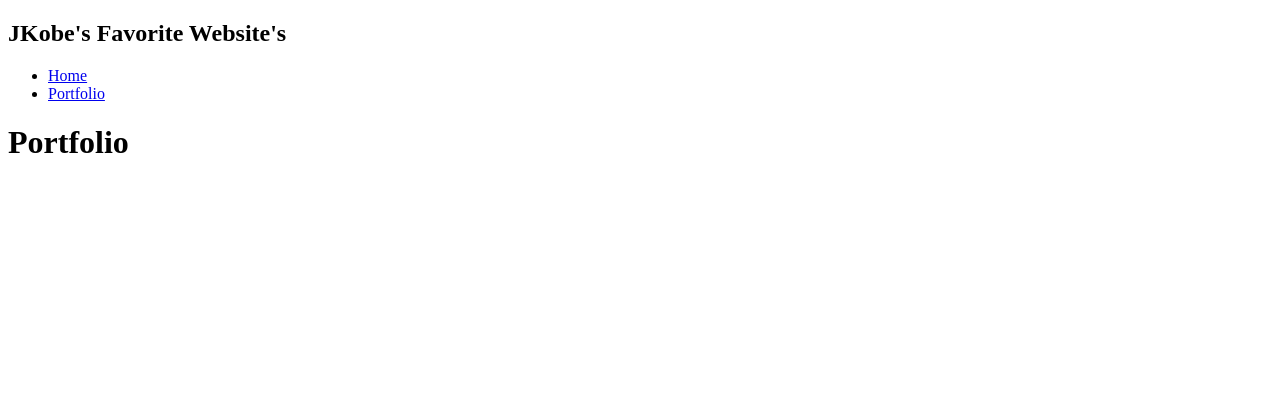
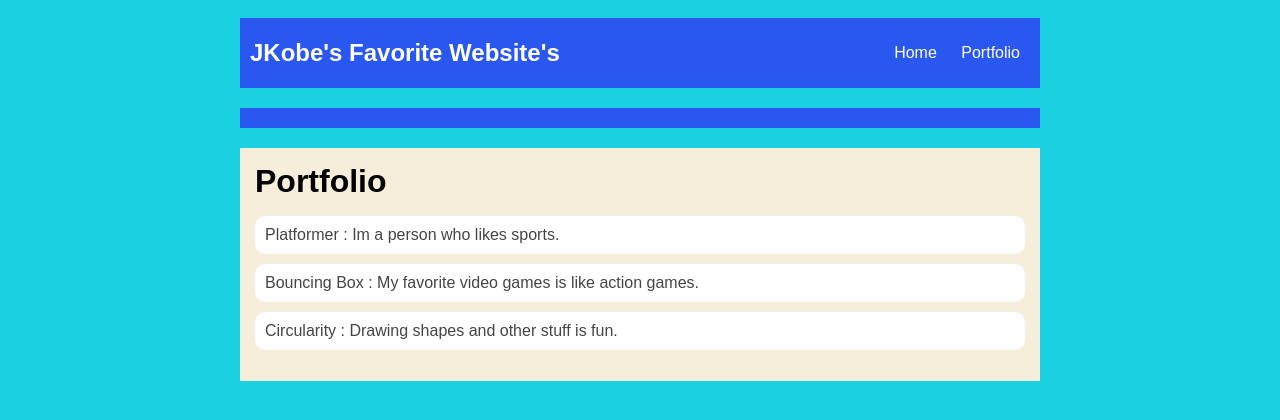
Before and after one commit to JKOBE7/JKOBE7.github.io, a plain HTML site: page portfolio.html in a window 1280 px wide. Drawn offline with Linux system fonts and the light colour scheme.

Commit message:
add index.html and css files

```diff
--- a/portfolio.html
+++ b/portfolio.html
@@ -2,6 +2,7 @@
 <html>
     <head>
         <title> JKobe's Favorite Website's</title>
+        <link rel="stylesheet" href="style.css">
     </head>
 
     <body>
@@ -24,7 +25,9 @@
             <div class="content">
                 <h1>Portfolio</h1>
                 <ul id="portfolio">
-
+                  <li><a href="projects/platformer/">Platformer : Im a person who likes sports. </a></li>
+                  <li><a href="projects/bouncing-box/">Bouncing Box : My favorite video games is like action games.</a></li>
+                  <li><a href="projects/circularity/">Circularity : Drawing shapes and other stuff is fun.</a></li>
                 </ul>
             </div>
         </main>
--- a/style.css
+++ b/style.css
@@ -61,3 +61,28 @@ main {
 h2, h3 {
     margin: 0px;
 }
+ /* portfolio styles */
+ .content h1 {
+    color: black;
+}
+
+#portfolio {
+    list-style-type: none;
+    padding-left: 0;
+}
+
+#portfolio li {
+    background: #fff;
+    padding: 10px;
+    border-radius: 10px;
+    margin-bottom: 10px;
+}
+
+#portfolio li:hover {
+    background: #eee;
+}
+
+#portfolio a {
+    text-decoration: none;
+    color: #454545;
+}
```
